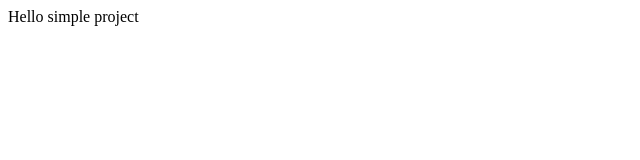
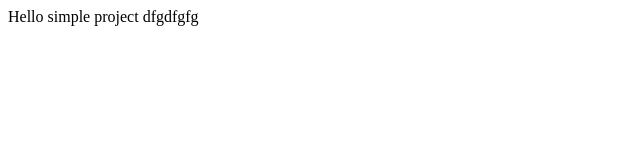
Before and after one commit to andrijjack/youtube.demo, a plain HTML site: page WebContent/index.html in a window 1280 px wide. Shown: the full height of the page, 0-640 px from the left. Drawn offline with Linux system fonts and the light colour scheme.

Commit message:
ini commit

```diff
--- a/WebContent/index.html
+++ b/WebContent/index.html
@@ -6,5 +6,6 @@
 </head>
 <body>
 Hello simple project
+dfgdfgfg
 </body>
 </html>
```
